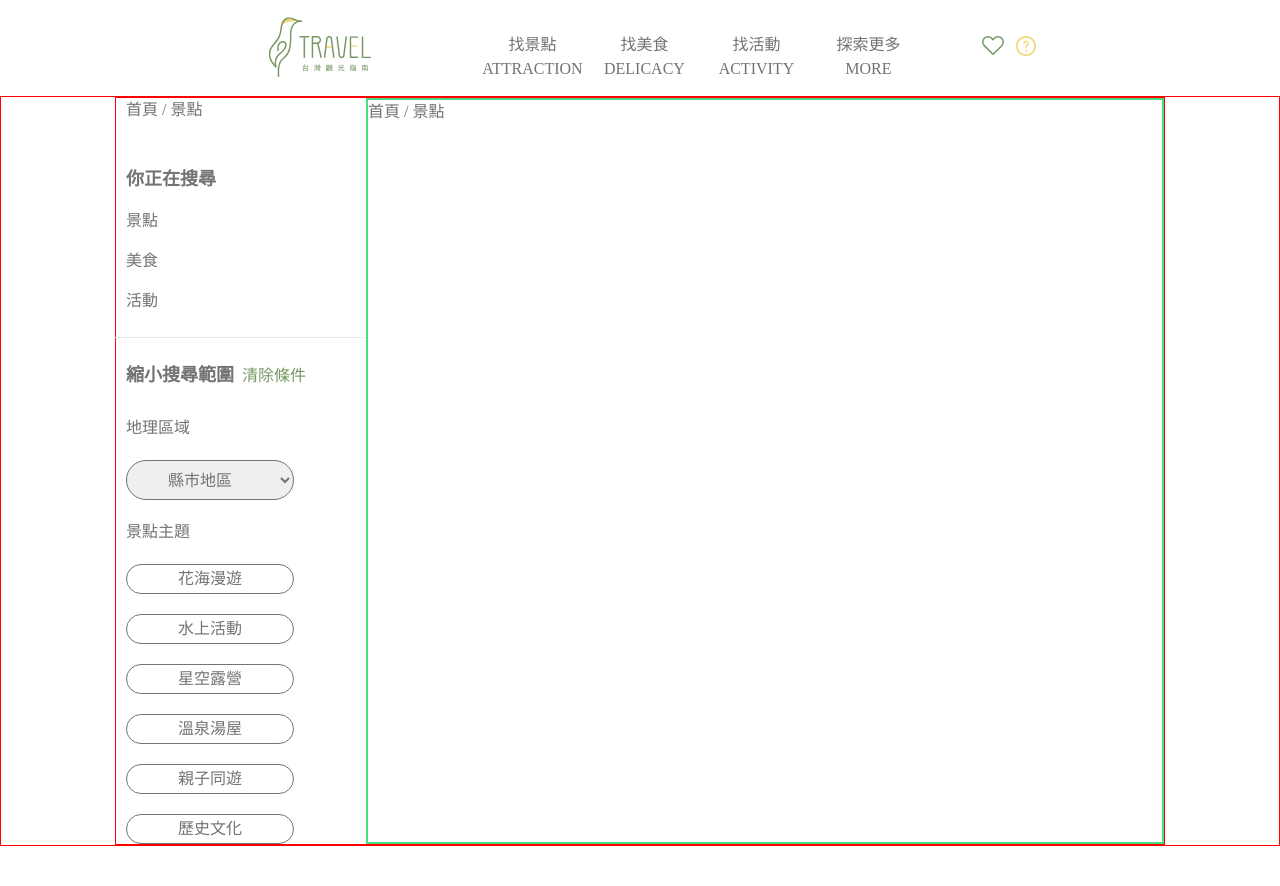
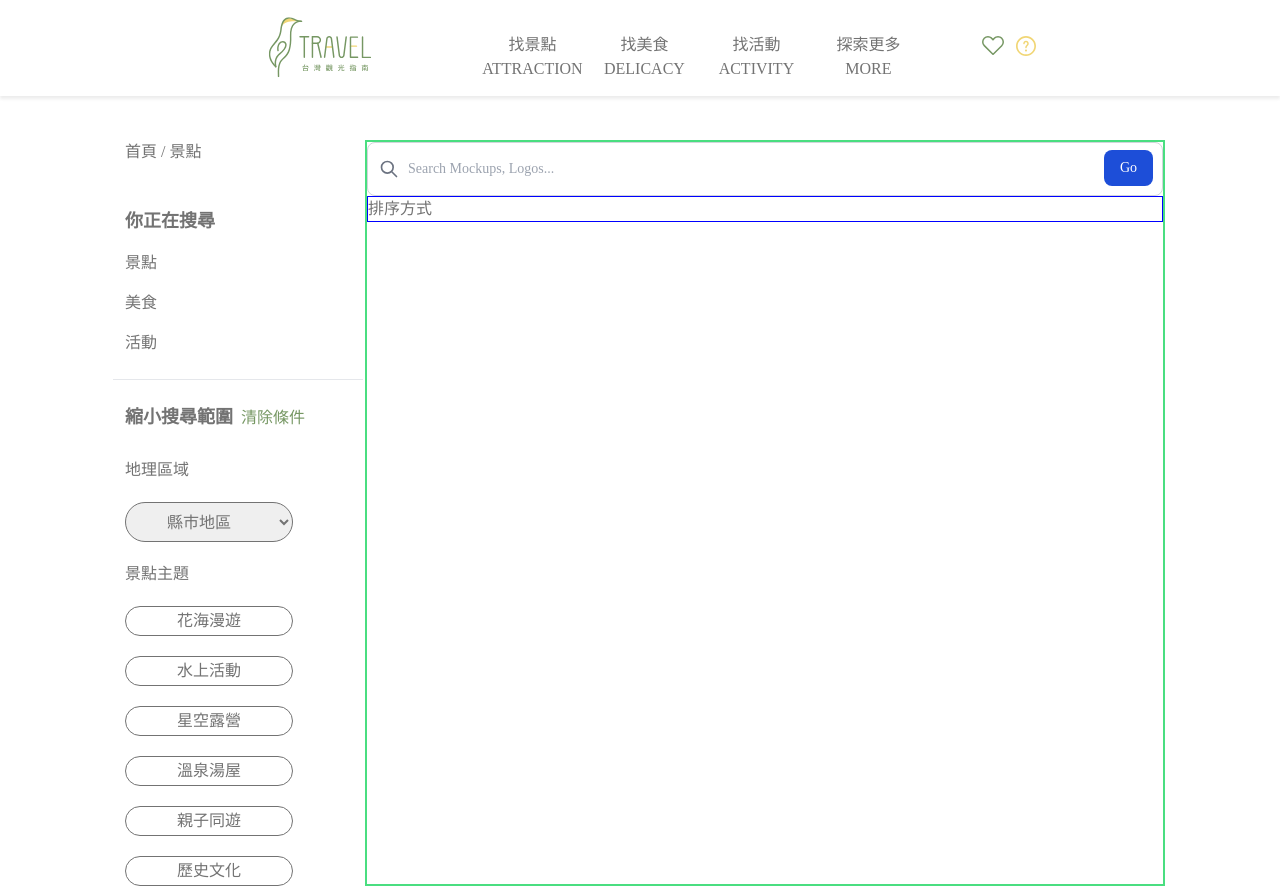
Before and after one commit to lily516liu/lily516liu, a React (Create React App) app: page /lily516liu/attraction in a window 1280 px wide. Before the commit the page ends 846 px from the top, so only its background shows below. Built offline with nearby package versions, Linux system fonts and the light colour scheme.

Commit message:
1211 update

```diff
--- a/src/components/Attraction.js
+++ b/src/components/Attraction.js
@@ -31,7 +31,49 @@ function Attraction() {
             <button class="filter-btn">親子同遊</button>
             <button class="filter-btn">歷史文化</button>
           </div>
-          <div class="At-rightside border-2 border-green-400">首頁 / 景點</div>
+          <div class="At-rightside border-2 border-green-400">
+            <form class="">
+              <label
+                for="default-search"
+                class="mb-2 text-sm font-medium text-gray-900 sr-only"
+              >
+                Search
+              </label>
+              <div class="relative">
+                <div class="flex absolute inset-y-0 left-0 items-center pl-3 pointer-events-none">
+                  <svg
+                    aria-hidden="true"
+                    class="w-5 h-5 text-gray-500"
+                    fill="none"
+                    stroke="currentColor"
+                    viewBox="0 0 24 24"
+                    xmlns="http://www.w3.org/2000/svg"
+                  >
+                    <path
+                      stroke-linecap="round"
+                      stroke-linejoin="round"
+                      stroke-width="2"
+                      d="M21 21l-6-6m2-5a7 7 0 11-14 0 7 7 0 0114 0z"
+                    ></path>
+                  </svg>
+                </div>
+                <input
+                  type="search"
+                  id="default-search"
+                  class="block p-4 pl-10 w-full text-sm text-gray-900 rounded-lg border border-gray-300 focus:ring-blue-500 focus:border-blue-500 "
+                  placeholder="Search Mockups, Logos..."
+                  required
+                />
+                <button
+                  type="submit"
+                  class="text-white absolute right-2.5 bottom-2.5 bg-blue-700 hover:bg-blue-800 focus:ring-4 focus:outline-none focus:ring-blue-300 font-medium rounded-lg text-sm px-4 py-2"
+                >
+                  Go
+                </button>
+              </div>
+            </form>
+            <div class="sort border-2 border-red-200">排序方式</div>
+          </div>
         </div>
       </div>
     </>
--- a/src/styles/Attraction.css
+++ b/src/styles/Attraction.css
@@ -2,10 +2,9 @@
   width: 100%;
   display: flex;
   justify-content: center;
-  border: 1px solid red;
+  padding-top: 44px;
 }
 .Attraction{
-  border: 1px solid red;
   display: flex;
   width: 1050px;
 }
@@ -21,6 +20,15 @@
 .At-rightside{
   width:100%;
   /* grid-column: 4; */
+  flex: grid;
+}
+.search{
+  grid-column: 2;
+  border: 1px solid orangered;
+}
+.sort{
+  grid-column: 1;
+  border: 1px solid blue;
 }
 
 .text-bold{
--- a/src/styles/Navigation.css
+++ b/src/styles/Navigation.css
@@ -5,6 +5,7 @@ body {
 .wrap{
   position: relative;
   width: 100%;
+  box-shadow: 0 3px 3px #ededed;
 }
 .navHover{
   display: none;
```
